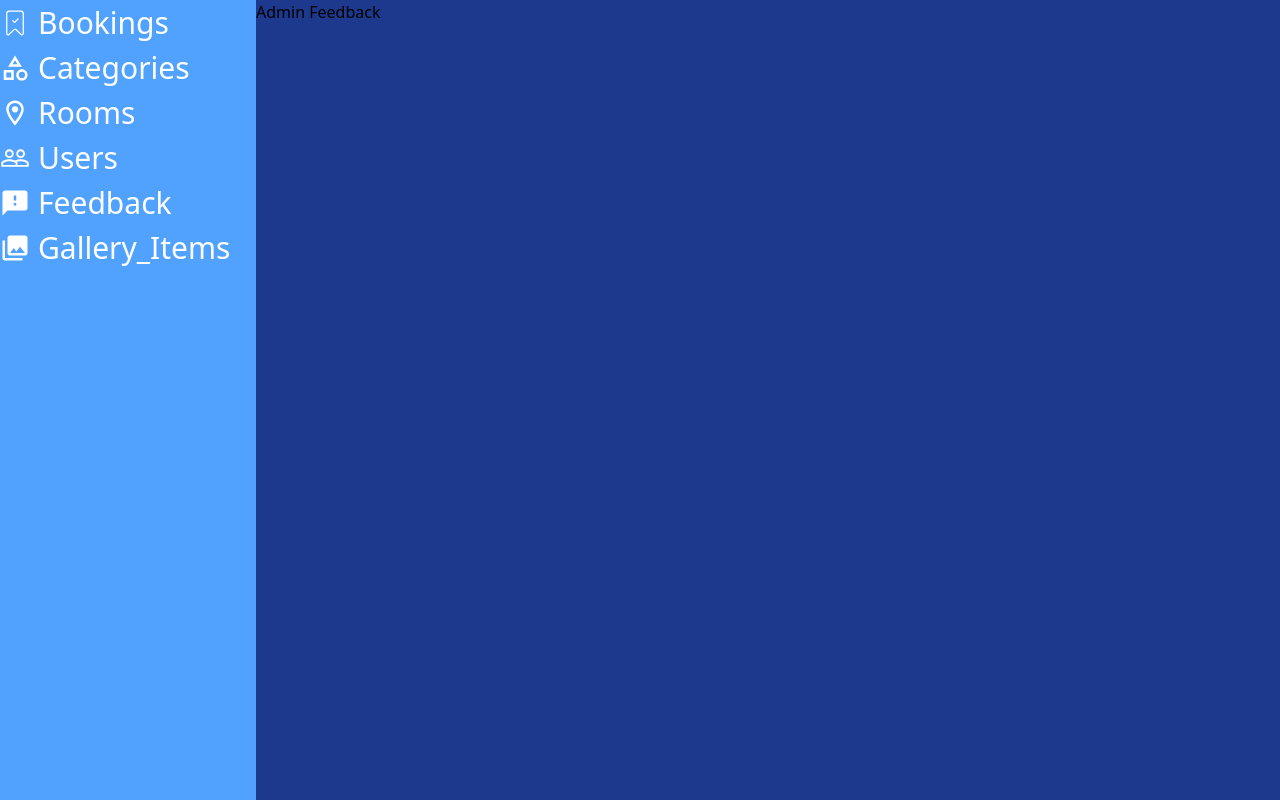
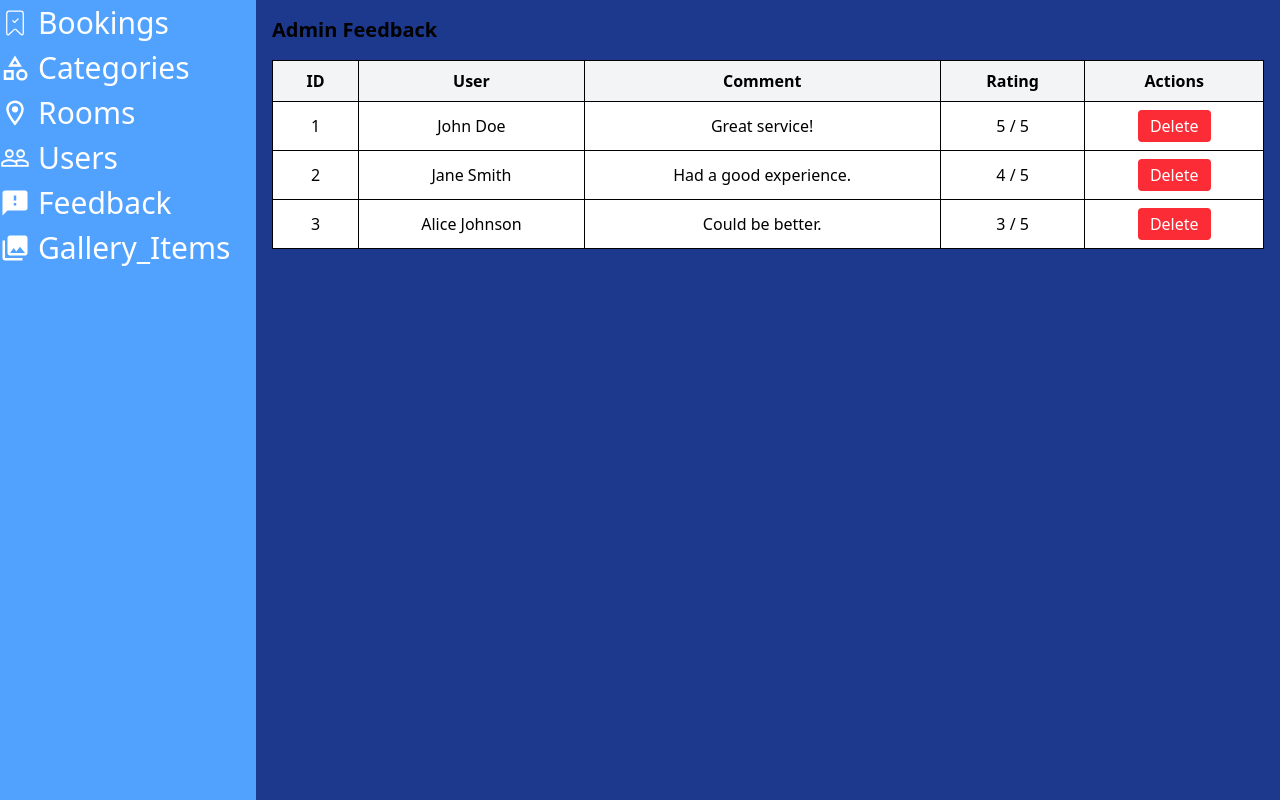
Before and after one commit to thilini-nisansala/Hotel-Management-frontend, a React (Vite) app: page /admin/feedback in a window 1280 px wide. Built offline with nearby package versions, Linux system fonts and the light colour scheme.

Commit message:
implementing admin feedback.jsx

```diff
--- a/src/pages/admin/feedback/feedback.jsx
+++ b/src/pages/admin/feedback/feedback.jsx
@@ -1,7 +1,43 @@
-export default function AdminFeedback(){
-    return(
-        <div className="w-full">
-            Admin Feedback
+
+
+export default function AdminFeedback() {
+    const feedbacks = [
+        { id: 1, user: "John Doe", comment: "Great service!", rating: 5 },
+        { id: 2, user: "Jane Smith", comment: "Had a good experience.", rating: 4 },
+        { id: 3, user: "Alice Johnson", comment: "Could be better.", rating: 3 }
+    ];
+
+    return (
+        <div className="w-full p-4">
+            <h1 className="text-xl font-bold mb-4">Admin Feedback</h1>
+            {feedbacks.length === 0 ? (
+                <p>No feedback available</p>
+            ) : (
+                <table className="min-w-full bg-white border border-gray-200">
+                    <thead>
+                        <tr className="bg-gray-100">
+                            <th className="border px-4 py-2">ID</th>
+                            <th className="border px-4 py-2">User</th>
+                            <th className="border px-4 py-2">Comment</th>
+                            <th className="border px-4 py-2">Rating</th>
+                            <th className="border px-4 py-2">Actions</th>
+                        </tr>
+                    </thead>
+                    <tbody>
+                        {feedbacks.map((feedback) => (
+                            <tr key={feedback.id} className="text-center">
+                                <td className="border px-4 py-2">{feedback.id}</td>
+                                <td className="border px-4 py-2">{feedback.user}</td>
+                                <td className="border px-4 py-2">{feedback.comment}</td>
+                                <td className="border px-4 py-2">{feedback.rating} / 5</td>
+                                <td className="border px-4 py-2">
+                                    <button className="bg-red-500 text-white px-3 py-1 rounded">Delete</button>
+                                </td>
+                            </tr>
+                        ))}
+                    </tbody>
+                </table>
+            )}
         </div>
-    )
+    );
 }
```
